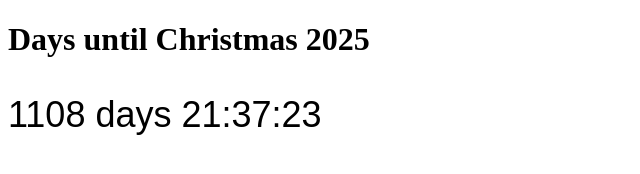
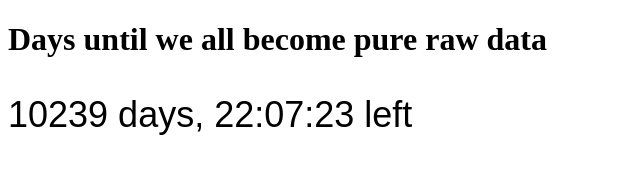
Before and after one commit to tettweb/feat-jscountdown, a plain HTML site: page index.html in a window 1280 px wide. Shown: the whole page, without its empty margins (0-640 px from the left). Drawn offline with Linux system fonts and the light colour scheme.

Commit message:
add 0 before minutes when it's below 10

```diff
--- a/index.html
+++ b/index.html
@@ -7,12 +7,12 @@
 		<title>Countdown</title>
 	</head>
 	<body>
-		<h1>Days until Christmas 2025</h1>
+		<h1>Days until we all become pure raw data</h1>
 		<p style="font-family: sans-serif; font-size: 36px" id="time"></p>
 
 		<script>
 			// Date when want to countdown to
-			const countDownDate = new Date('Dec 25, 2025 12:00:00').getTime()
+			const countDownDate = new Date('Dec 25, 2050 12:30:00').getTime()
 
 			// Setting an interval of 1000 to have a change each second
 			setInterval(() => {
@@ -26,17 +26,23 @@
 				const hours = Math.floor(
 					(distance % (1000 * 60 * 60 * 24)) / (1000 * 60 * 60)
 				)
-				const minutes = Math.floor((distance % (1000 * 60 * 60)) / (1000 * 60))
+				let minutes = Math.floor((distance % (1000 * 60 * 60)) / (1000 * 60))
 				const seconds = Math.floor((distance % (1000 * 60)) / 1000)
+
+				// Putting a 0 in front of minutes when it gets below 10
+
+				if (minutes.toString().length <= 1) {
+					minutes = '0' + minutes
+				}
 
 				// Print the result on the p tag
 				document.getElementById('time').innerHTML =
-					days + ' days ' + hours + ':' + minutes + ':' + seconds
+					days + ' days, ' + hours + ':' + minutes + ':' + seconds + ' left'
 
 				// When the countdown is finished, write some text
 				if (distance <= 0) {
 					clearInterval()
-					document.getElementById('time').innerHTML = 'Merry Christmas'
+					document.getElementById('time').innerHTML = 'Un shac?'
 				}
 			}, 1000)
 
```
